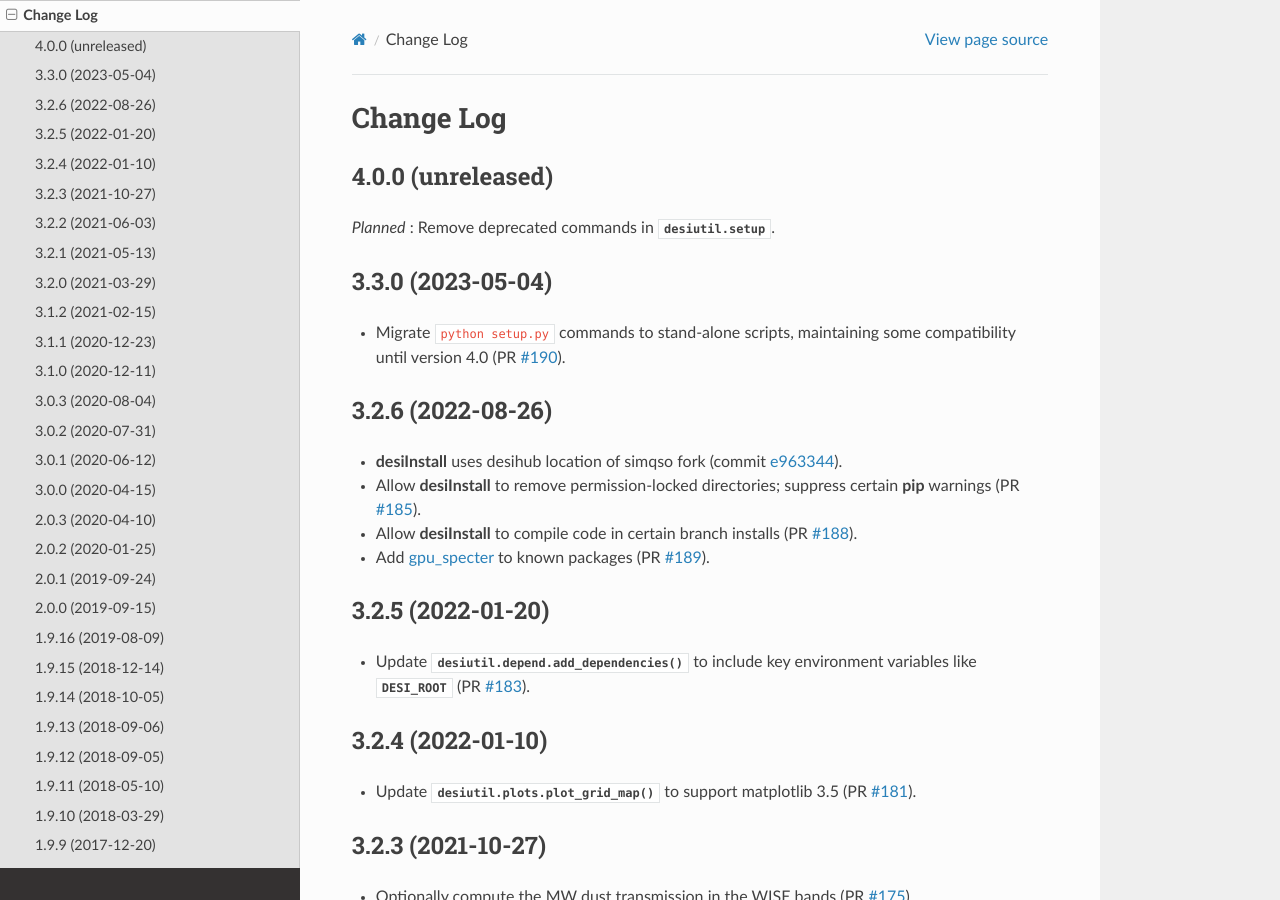
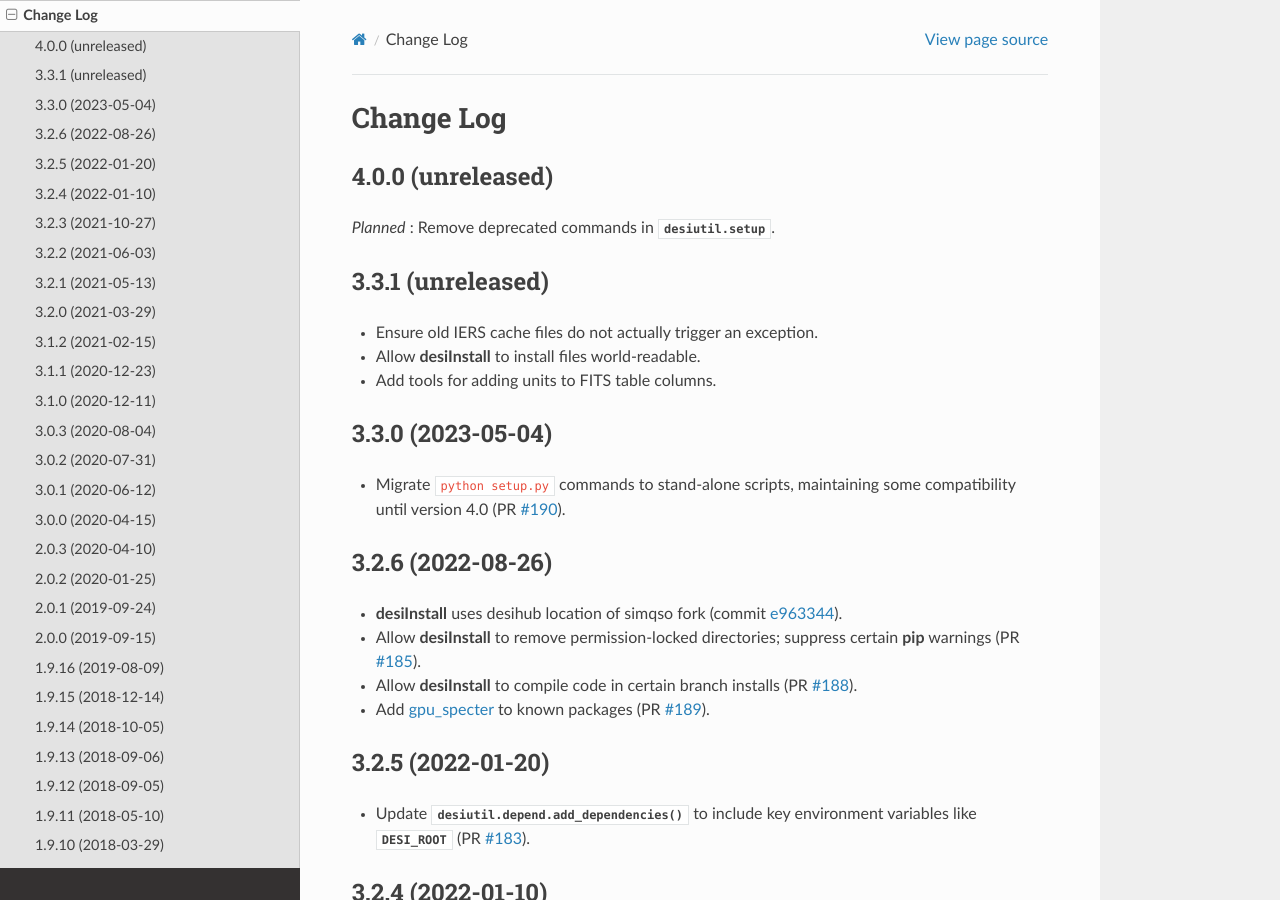
Before and after one commit to desihub/desiutil, a Sphinx documentation site: the page built from doc/changes.rst, in a window 1280 px wide and 900 px high. Built offline with Sphinx 7.4.7 and the Read the Docs theme 2.0.0, drawn with Linux system fonts in a browser that asks for light colours.

Commit message:
try fixing odd rtd error

```diff
--- a/doc/changes.rst
+++ b/doc/changes.rst
@@ -6,6 +6,13 @@ Change Log
 ------------------
 
 *Planned* : Remove deprecated commands in :mod:`desiutil.setup`.
+
+3.3.1 (unreleased)
+------------------
+
+* Ensure old IERS cache files do not actually trigger an exception.
+* Allow :command:`desiInstall` to install files world-readable.
+* Add tools for adding units to FITS table columns.
 
 3.3.0 (2023-05-04)
 ------------------
--- a/doc/rtd-requirements.txt
+++ b/doc/rtd-requirements.txt
@@ -1 +1 @@
-docutils<0.18
+Sphinx<7
--- a/py/desiutil/_version.py
+++ b/py/desiutil/_version.py
@@ -1 +1 @@
-__version__ = '3.3.0'
+__version__ = '3.3.1.dev1022'
```
Also changed, not shown: .readthedocs.yml.
